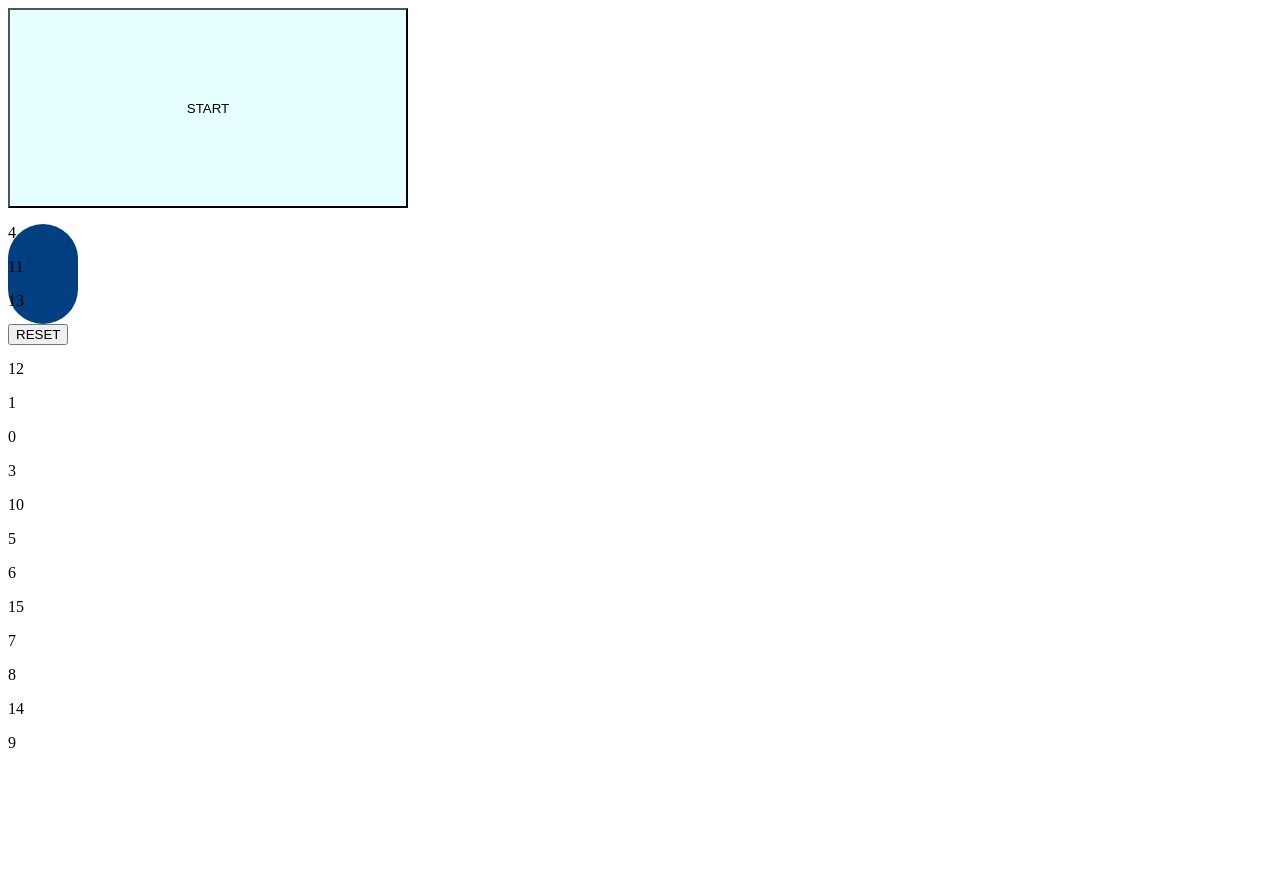
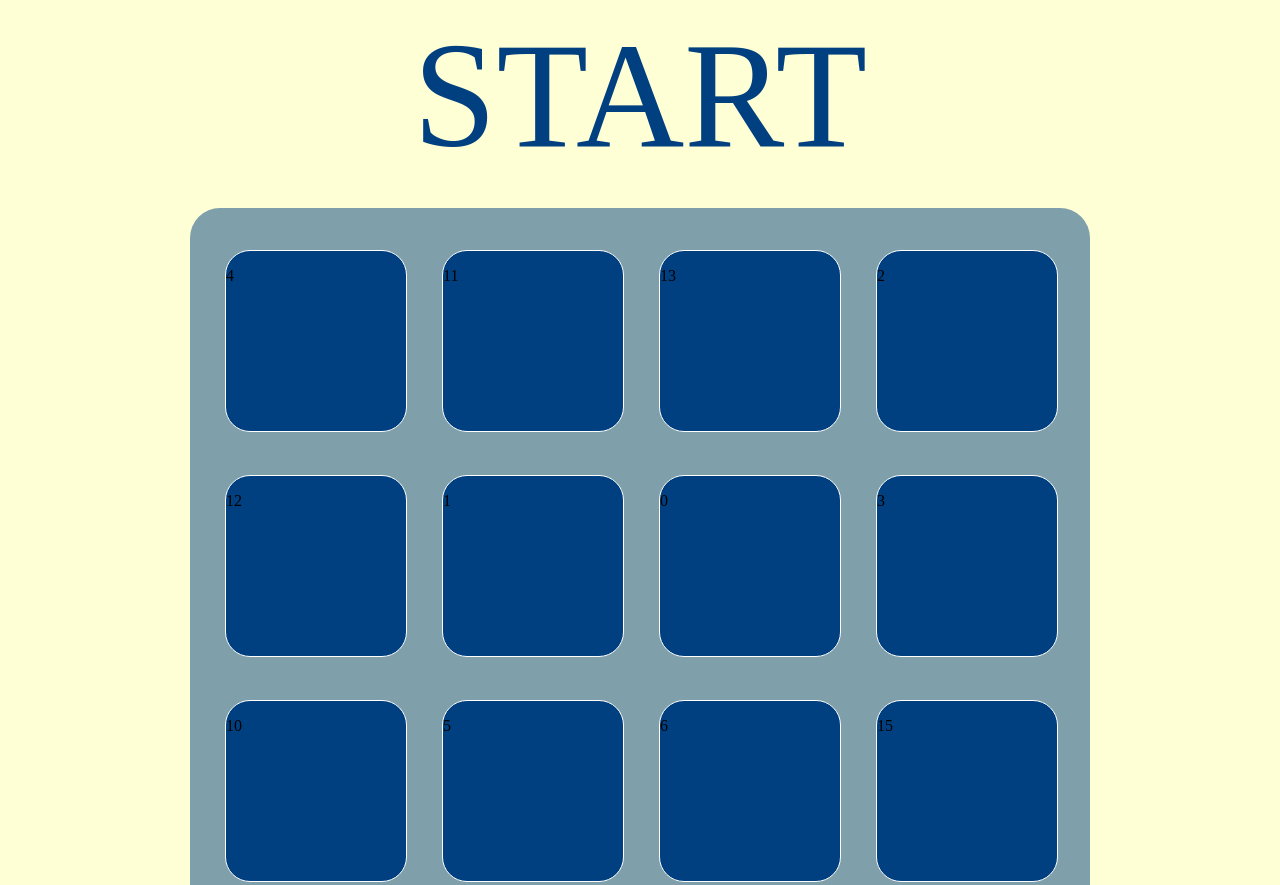
Before and after one commit to Meahgan/Midterm, a plain HTML site: page index.html in a window 1280 px wide. Shown: the top 885 px of the page. Before the commit the page ends 800 px from the top, so only its background shows below. Drawn offline with Linux system fonts and the light colour scheme.

Commit message:
updated css

```diff
--- a/stylesheet.css
+++ b/stylesheet.css
@@ -1,21 +1,68 @@
+body {
+  background-color: rgba(255, 255, 204, .8);
+}
+
+
 #start {
+  display: flex;
   height: 200px;
-  width: 400px;
-  background-color: rgb(230, 255, 255);
+  width: 250px;
+  font-family: happy brown cat shadow;
+  font-size: 150px;
+  background-color: transparent;
+  color: rgb(0, 64, 128);
+  border: none;
+  justify-content: center;
+  margin: auto;
+  outline: none;
+}
+
+#start:hover{
+  color: rgb(255, 153, 102);
+}
+
+#board {
+  display: flex;
+  flex-wrap: wrap;
+  align-content: space-around;
+  margin: auto;
+  height: 900px;
+  width: 900px;
+  background-color: rgba(0, 64, 128, .5);
+  border-radius: 30px;
+}
+
+
+.card {
+  width: 20%;
+  height: 20%;
+  margin-left: 35px;
+  margin-top: 40px;
+  border-radius: 25px;
+  background-color: rgb(0, 64, 128);
+  border: 1px solid white;
 
 }
 
+#reset {
+  display: flex;
+  height: 200px;
+  width: 250px;
+  font-family: happy brown cat shadow;
+  font-size: 80px;
+  background-color: transparent;
+  color: rgb(0, 64, 128);
+  border: none;
+  justify-content: center;
+  margin: auto;
+  outline: none;
+}
 
-#board {
-  height: 100px;
-  width: 70px;
-  background-color: rgb(0, 64, 128);
-  border-radius: 45px;
-
-
+#reset:hover{
+  color: rgb(255, 153, 102);
 }
 
 
-#reset {
+/*----------- MEDIA QUERY ----------*/
 
-}
+@media only screen and(max-width: 768px){}
```
